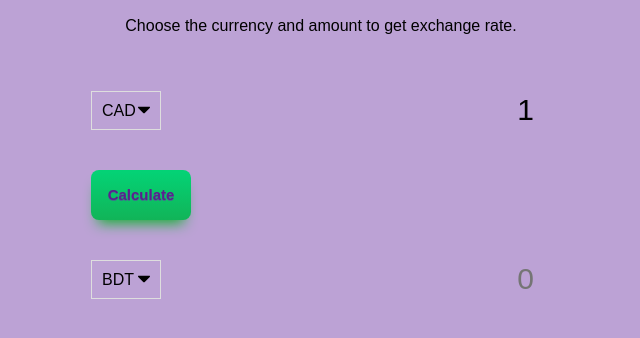
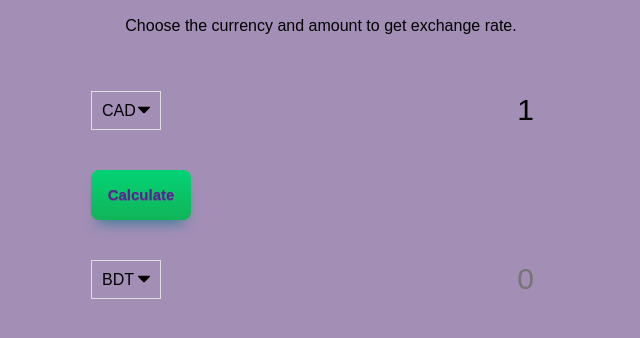
Before and after one commit to wasifraiyan/Currency-converter, a plain HTML site: page index.html in a window 1280 px wide. Shown: the part 330-668 px from the top of the page, without its empty margins (319-959 px from the left). Drawn offline with Linux system fonts and the light colour scheme; no server answers.

Commit message:
changed colours

```diff
--- a/css/style.css
+++ b/css/style.css
@@ -1,5 +1,5 @@
 :root {
-  --primary-color: #8b8f8e;
+  --primary-color: #71807c;
 }
 
 * {
@@ -7,7 +7,7 @@
 }
 
 body {
-  background-color: #bca2d5;
+  background-color: #a38eb6;
   font-family: Arial, Helvetica, sans-serif;
   display: flex;
   flex-direction: column;
@@ -84,9 +84,9 @@ button:focus {
 
 /* button */
 .btn {
-  -moz-box-shadow: 0px 10px 14px -7px #11ae65;
-  -webkit-box-shadow: 0px 10px 14px -7px #17c167;
-  box-shadow: 0px 10px 14px -7px #0db22b;
+  -moz-box-shadow: 0px 10px 14px -7px #11ae84;
+  -webkit-box-shadow: 0px 10px 14px -7px #17c19c;
+  box-shadow: 0px 10px 14px -7px #397b95;
   background: -webkit-gradient(
     linear,
     left top,
```
